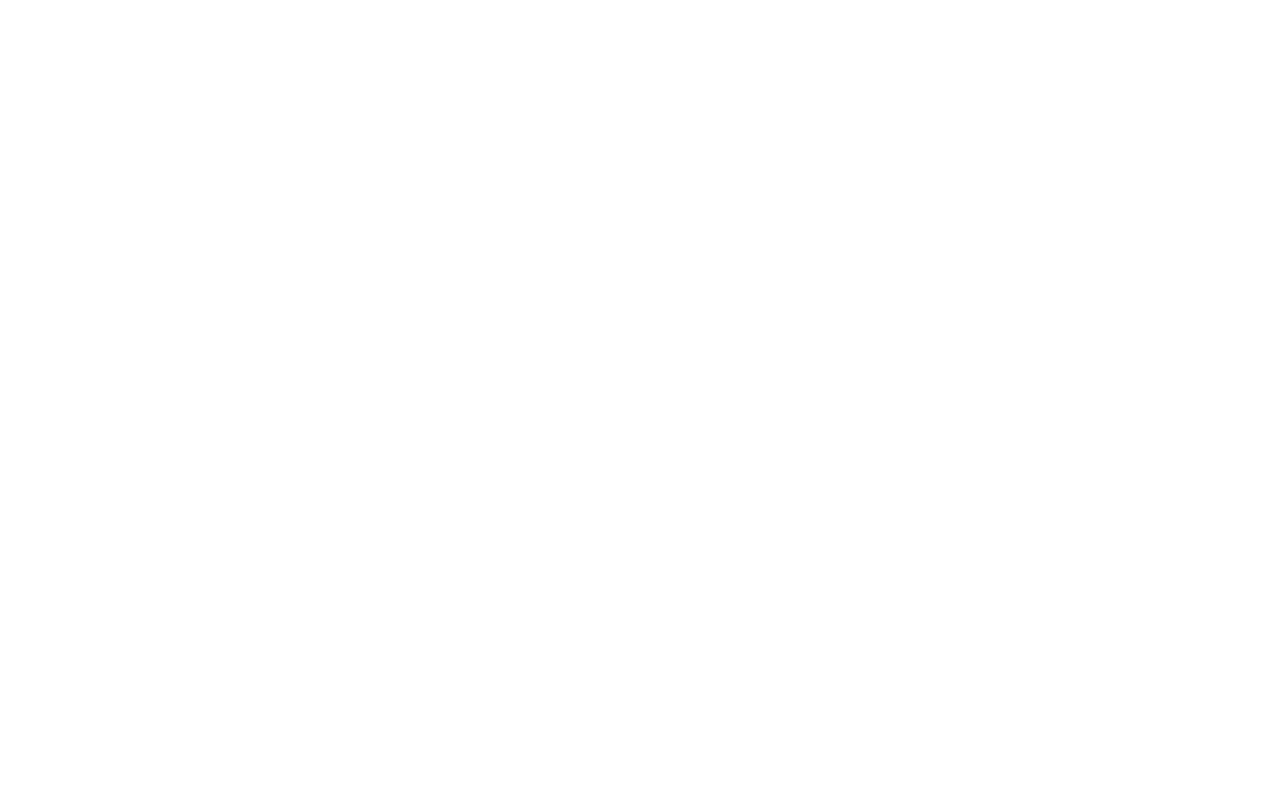
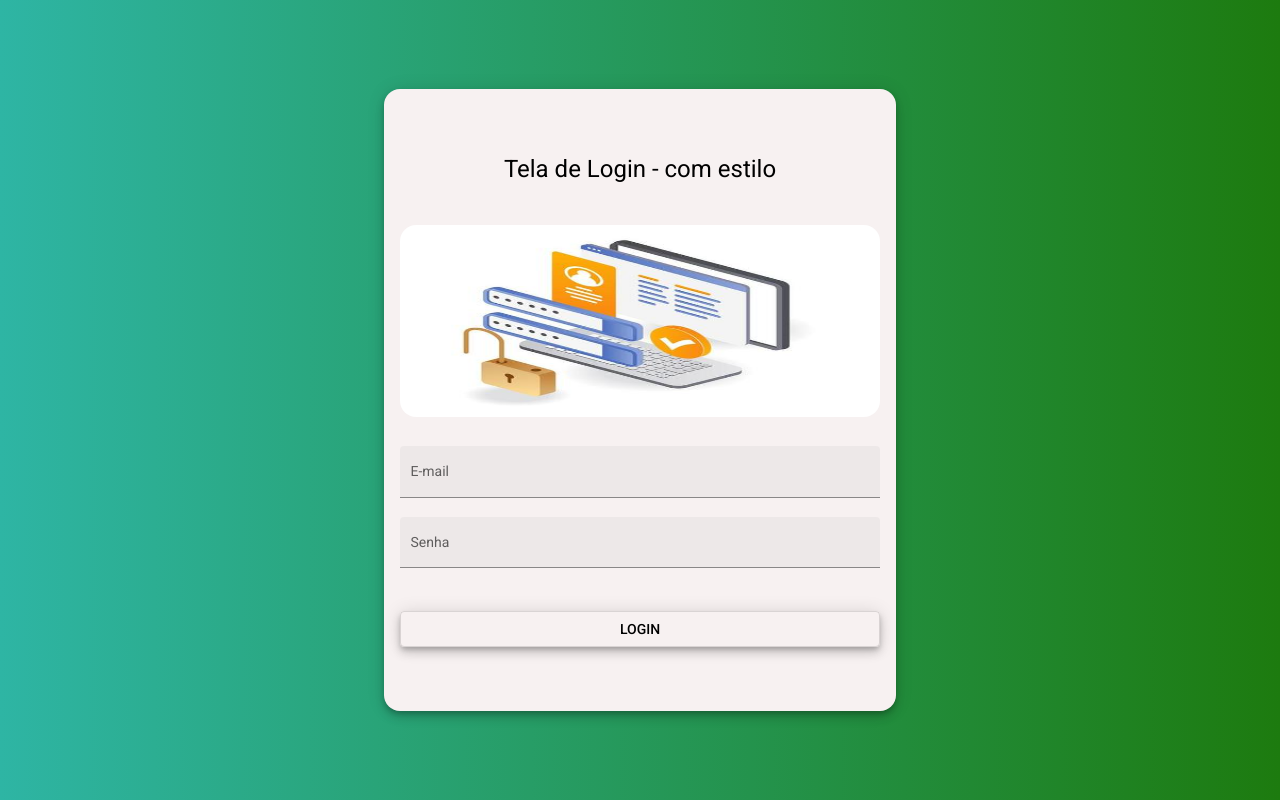
Before and after one commit to TZappiello/Projeto-Fullstack-FrontEnd, an Angular app: page /login in a window 1280 px wide. Before the commit this address led to /. Built offline with nearby package versions, Linux system fonts and the light colour scheme.

Commit message:
Criação do HTML e CSS do component LOGIN, configuração da rota

```diff
--- a/src/app/app-routing.module.ts
+++ b/src/app/app-routing.module.ts
@@ -1,3 +1,4 @@
+import { LoginComponent } from './components/login/login.component';
 import { TecnicoListComponent } from './components/tecnico/tecnico-list/tecnico-list.component';
 import { NavComponent } from './components/nav/nav.component';
 import { NgModule } from '@angular/core';
@@ -10,7 +11,8 @@
       { path: 'home', component: HomeComponent },
       { path: 'tecnicos', component: TecnicoListComponent },
     ]
-  }
+  },
+  { path: 'login', component: LoginComponent }
 ];
 
 @NgModule({
--- a/src/app/components/login/login.component.css
+++ b/src/app/components/login/login.component.css
@@ -0,0 +1,37 @@
+.container {
+    height: 100%;
+    background: rgb(2,0,36);
+    background: linear-gradient(90deg, rgba(2,0,36,1) 0%, rgba(20,79,18,1) 0%, rgba(46,181,164,1) 0%, rgba(29,123,15,1) 100%, rgba(0,212,255,1) 100%);
+    display: flex;
+    align-items: center;
+    justify-content: center;
+}
+
+.form{
+    width: 30rem;
+    margin: auto;
+    padding: 4rem 1rem;
+    background-color: rgb(247, 241, 241);
+    border-radius: 1rem;
+}
+
+h1 {
+    width: 100%;
+    text-align: center;
+}
+
+img {
+   height: 12rem;
+   width: 100%;
+   margin: 1.5rem auto 1.5rem auto;
+   border-radius: 1rem;
+   box-shadow: inset;
+}
+
+.full-width {
+    width: 100%;
+}
+
+button {
+    margin-top: 1.5rem;
+}
--- a/src/app/components/login/login.component.html
+++ b/src/app/components/login/login.component.html
@@ -1 +1,21 @@
-<p>login works!</p>
+<div class="container">
+    <form class="form mat-elevation-z6">
+
+      <h1>Tela de Login - com estilo</h1>
+
+      <img src="assets/img/img-login.jpg" alt="Tela de Login - com estil">
+
+        <mat-form-field class="full-width" appearance="fill">
+          <mat-label>E-mail</mat-label>
+          <input matInput placeholder="Ex. abc@mail.com">
+        </mat-form-field>
+
+        <mat-form-field class="full-width" appearance="fill">
+            <mat-label>Senha</mat-label>
+            <input ty matInput placeholder="Ex. Abc1234">
+          </mat-form-field>
+
+          <button class="full-width mat-elevation-z6" mat-stroked-button>LOGIN</button>
+      </form>
+
+</div>
```
Also changed, not shown: src/assets/img/img-login.jpg (added).
